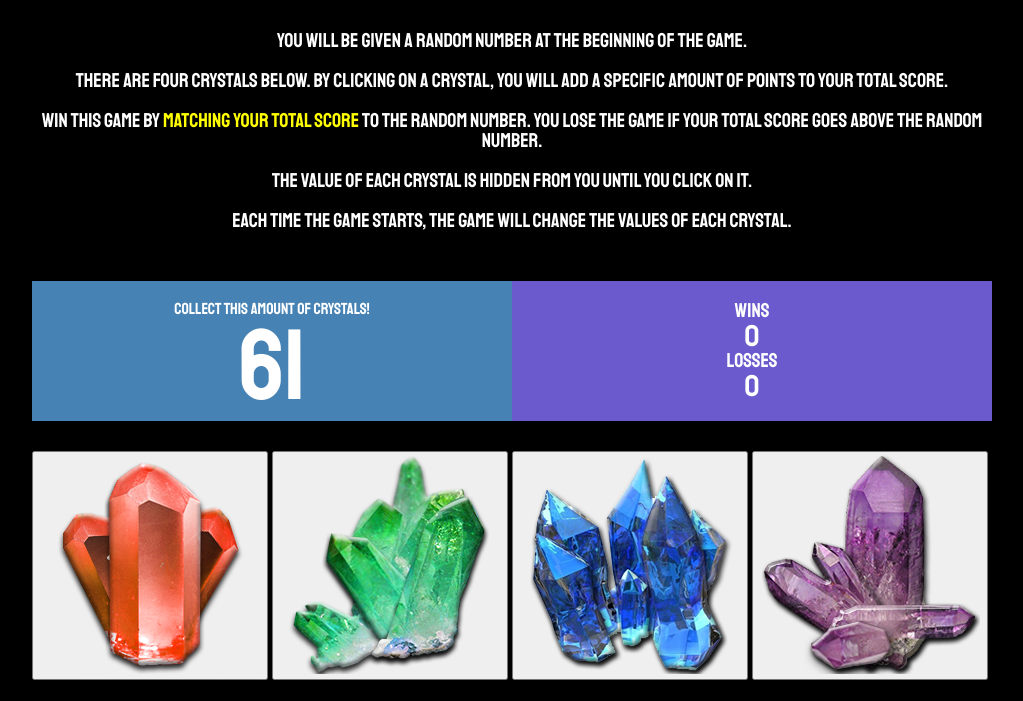
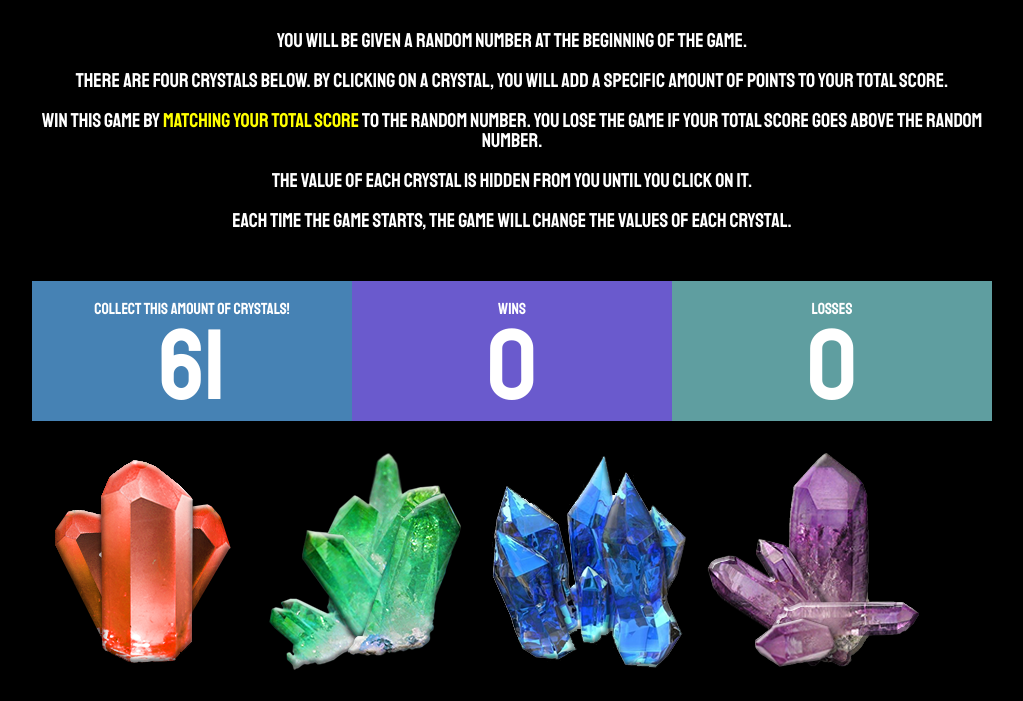
Before and after one commit to TFK808/Unit-4-game, a plain HTML site: page index.html in a window 1280 px wide. Shown: the part 242-943 px from the top of the page, without its empty margins (128-1151 px from the left). Drawn offline with nearby package versions, Linux system fonts and the light colour scheme.

Commit message:
everthing is working!

```diff
--- a/assets/css/style.css
+++ b/assets/css/style.css
@@ -55,16 +55,15 @@ body {
 }
 
 #wins {
-    font-size: 30px;
+    font-size: 100px;
 }
 
 #losses {
-    font-size: 30px;
+    font-size: 100px;
 }
 
-.record {
+.recordWin {
     font-family: 'Staatliches', cursive;
-    font-size: 20px;
     background-color: slateblue;
     height: 100px;
     padding-top: 20px;
@@ -73,6 +72,15 @@ body {
     flex: 1;
 }
 
+.recordLoss {
+    font-family: 'Staatliches', cursive;
+    background-color: cadetblue;
+    height: 100px;
+    padding-top: 20px;
+    padding-bottom: 20px;
+    text-align: center;
+    flex: 1;
+}
 .crystals {
     margin-bottom: 30px;
 }
@@ -96,7 +104,7 @@ body {
     text-align: center;
     font-family: 'Staatliches', cursive;
     color: black;
-    font-size: 50px;
+    font-size: 100px;
     height: 100px;
     background-color: lightcyan;
     padding-top: 20px;
--- a/assets/javascript/script.js
+++ b/assets/javascript/script.js
@@ -15,6 +15,10 @@ $(document).ready(function() {
 
     var compChoices = Math.floor(Math.random()*101+19);
 
+    //-- "compnumber"/compGuess Output to HTML --//
+    //--JS-- document.getElementById("compnumber").innerHTML =  compGuess; --//
+    $("#compnumber").text(compChoices);
+
     //-- compGuess random number generator from compChoices array --//
     //--JS-- var compGuess = compChoices[Math.floor (Math.random() * compChoices.length)]; --//
 
@@ -24,22 +28,18 @@ $(document).ready(function() {
     var crys03 = Math.floor(Math.random()*11+1);
     var crys04 = Math.floor(Math.random()*11+1);
 
-    //-- Output to HTML --//
-    //-- "compnumber"/compGuess Output to HTML --//
-    //--JS-- document.getElementById("compnumber").innerHTML =  compGuess; --//
-    $("#compnumber").text(compChoices);
 
     //-- Game Reset --//
     function reset() {
         compChoices = Math.floor(Math.random()*101 + 19);
         $("#compnumber").text(compChoices);
-        var crys01 = Math.floor(Math.random()*11+1);
-        var crys02 = Math.floor(Math.random()*11+1);
-        var crys03 = Math.floor(Math.random()*11+1);
-        var crys04 = Math.floor(Math.random()*11+1);
+        crys01 = Math.floor(Math.random()*11+1);
+        crys02 = Math.floor(Math.random()*11+1);
+        crys03 = Math.floor(Math.random()*11+1);
+        crys04 = Math.floor(Math.random()*11+1);
         userScore = 0;
         $("#totalscore").text(userScore);
-    };
+    }
 
     //-- When the User Wins function --//
     function forTheWin () {
@@ -49,7 +49,7 @@ $(document).ready(function() {
         //--JS-- document.getElementById("wins").innerHTML = wins; --//
         $("#wins").text(wins);
         reset();
-    };
+    }
 
     //-- When the User Loses function --//
     function forTheLoss () {
@@ -62,58 +62,58 @@ $(document).ready(function() {
     };
 
     //-- When user clicks on crystal01/crys01 --//
-    $("#crystal01").on(click, function() {
+    $("#crystal01").on("click", function() {
         userScore = userScore + crys01;
         //-- console.log("New userScore = " + userScore)
         $("#totalscore").text(userScore);
 
         //-- Win/Lose "if/else if" conditions--//
-        if (userScore === compChoices) {
+        if (userScore == compChoices) {
             forTheWin ();
         } else if (userScore > compChoices) {
             forTheLoss ();
         }
-    });
+    })
 
     //-- When user clicks on crystal02/crys02 --//
-    $("#crystal02").on(click, function() {
+    $("#crystal02").on("click", function() {
         userScore = userScore + crys02;
         //-- console.log("New userScore = " + userScore)
         $("#totalscore").text(userScore);
 
         //-- Win/Lose "if/else if" conditions--//
-        if (userScore === compChoices) {
+        if (userScore == compChoices) {
             forTheWin ();
         } else if (userScore > compChoices) {
             forTheLoss ();
         }
-    });
+    })
 
     //-- When user clicks on crystal03/crys03 --//
-    $("#crystal03").on(click, function() {
+    $("#crystal03").on("click", function() {
         userScore = userScore + crys03;
         //-- console.log("New userScore = " + userScore)
         $("#totalscore").text(userScore);
 
         //-- Win/Lose "if/else if" conditions--//
-        if (userScore === compChoices) {
+        if (userScore == compChoices) {
             forTheWin ();
         } else if (userScore > compChoices) {
             forTheLoss ();
         }
-    });
+    })
 
     //-- When user clicks on crystal04/crys04 --//
-    $("#crystal04").on(click, function() {
+    $("#crystal04").on("click", function() {
         userScore = userScore + crys04;
         //-- console.log("New userScore = " + userScore)
         $("#totalscore").text(userScore);
 
         //-- Win/Lose "if/else if" conditions--//
-        if (userScore === compChoices) {
+        if (userScore == compChoices) {
             forTheWin ();
         } else if (userScore > compChoices) {
             forTheLoss ();
         }
-    });
+    })
 });
--- a/index.html
+++ b/index.html
@@ -23,7 +23,7 @@
          <link href="https://fonts.googleapis.com/css?family=Staatliches" rel="stylesheet">
 
          <!-- Link to the jQuery Library -->
-         <script src="https://cdnjs.cloudflare.com/ajax/libs/jquery/3.2.1/jquery.min.js"></script>
+         <script src="https://ajax.googleapis.com/ajax/libs/jquery/3.3.1/jquery.min.js"></script>
 
          <!-- Link to CSS files -->
          <link rel="stylesheet" href="assets\css\style.css">
@@ -49,18 +49,20 @@
                     <p>Collect This Amount Of Crystals!</p>
                     <p id="compnumber"></p>
                 </span>
-                <span class="record">
+                <span class="recordWin">
                     <p>Wins</p>
                     <p id="wins"></p>
+                </span>
+                <span class="recordLoss">
                     <p>Losses</p>
                     <p id="losses"></p>
                 </span>
             </div>
             <div class="crystals">
-                <button id="crystal01"><img src="assets\images\crystal01.png" alt="crystal button number 1"></button>
-                <button id="crystal02"><img src="assets\images\crystal02.png" alt="crystal button number 2"></button>
-                <button id="crystal03"><img src="assets\images\crystal03.png" alt="crystal button number 3"></button>
-                <button id="crystal04"><img src="assets\images\crystal04.png" alt="crystal button number 4"></button>
+                <div id="crystal01"><img src="assets\images\crystal01.png" alt="crystal button number 1"></div>
+                <div id="crystal02"><img src="assets\images\crystal02.png" alt="crystal button number 2"></div>
+                <div id="crystal03"><img src="assets\images\crystal03.png" alt="crystal button number 3"></div>
+                <div id="crystal04"><img src="assets\images\crystal04.png" alt="crystal button number 4"></div>
             </div>
             <div class="totalscoreheader">total score</div>
             <div id="totalscore"></div>
```
